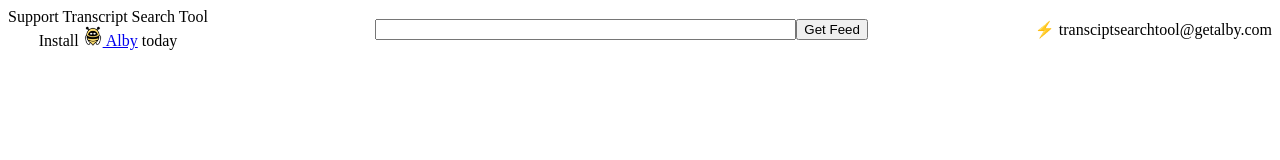
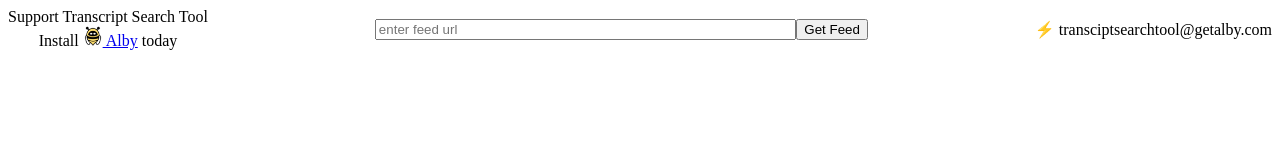
Before and after one commit to thebells1111/transcript-search, a SvelteKit app: page / in a window 1280 px wide. Shown: the top 160 px of the page. Built offline with nearby package versions, Linux system fonts and the light colour scheme.

Commit message:
add place holders

```diff
--- a/src/routes/+page.svelte
+++ b/src/routes/+page.svelte
@@ -81,7 +81,7 @@
 		</support>
 
 		<fetch-feed>
-			<input bind:value={feedUrl} />
+			<input bind:value={feedUrl} placeholder="enter feed url" />
 			<button on:click={fetchTranscript}>Get Feed</button>
 		</fetch-feed>
 		<p class="alby-address">⚡ transciptsearchtool@getalby.com</p>
@@ -90,7 +90,7 @@
 	<h1>{feed?.title || ''}</h1>
 	{#if feed?.title}
 		<search-transcripts>
-			<input bind:value={searchInput} />
+			<input bind:value={searchInput} placeholder="search term" />
 			<button on:click={searchTranscripts}>Search Transcripts</button>
 		</search-transcripts>
 		{#if searchResults?.length}
--- a/src/routes/Transcripts.svelte
+++ b/src/routes/Transcripts.svelte
@@ -124,6 +124,7 @@
 	}
 </script>
 
+{#if episodeTranscript?.length}
 	<div class="bar-2">
 		<label>
 			<input type="checkbox" checked={scrollStatus === 'Enabled'} on:change={handleScrollStatus} />
@@ -140,7 +141,6 @@
 		{/if}
 	</div>
 
-{#if episodeTranscript?.length}
 	<div class="list-height" bind:clientHeight={listHeight}>
 		<VirtualList
 			height={listHeight}
```
Lines whose indentation alone changed are shown as unchanged.
